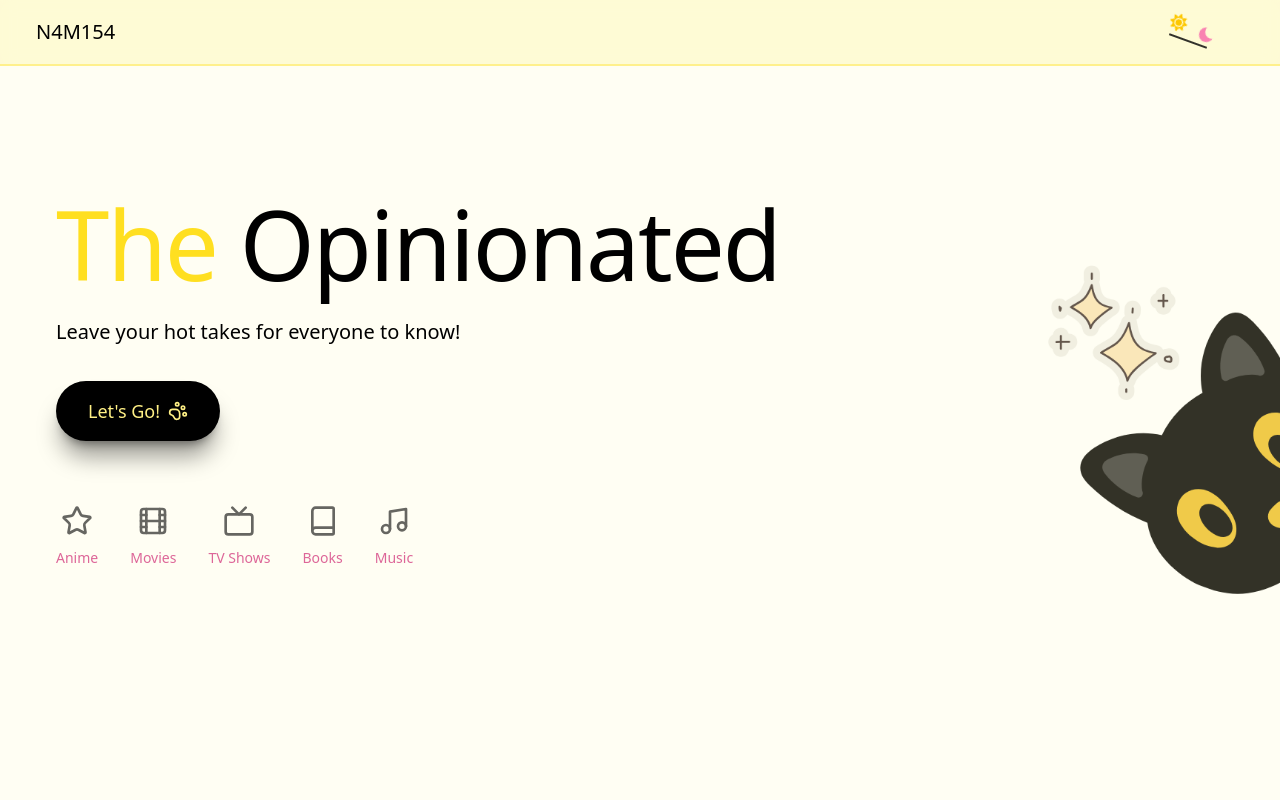
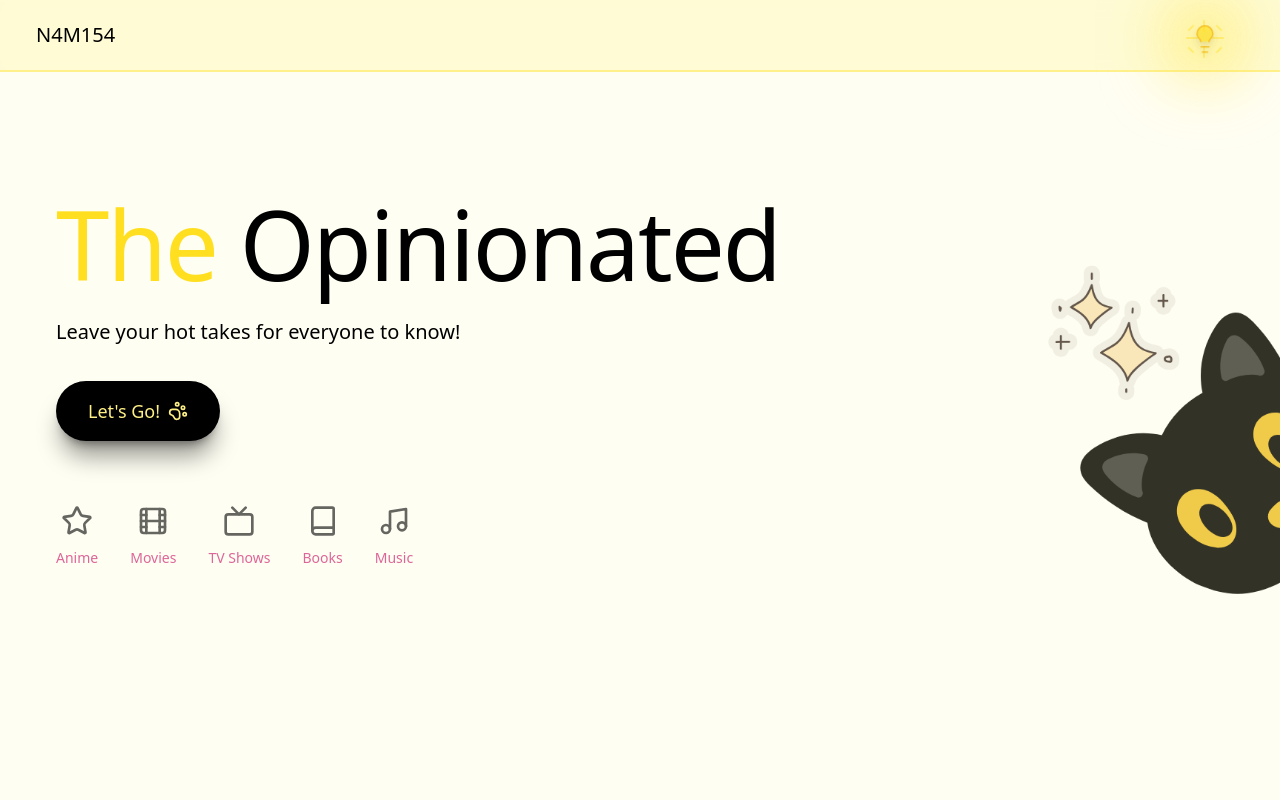
Before and after one commit to N4M154/The-Opinionated, a React (Vite) app in the folder reviewsystem/: page / in a window 1280 px wide. Shown: the top 800 px of the page. Built offline with nearby package versions, Linux system fonts and the light colour scheme.

Commit message:
new themetoggle

```diff
--- a/reviewsystem/src/components/ThemeToggle.jsx
+++ b/reviewsystem/src/components/ThemeToggle.jsx
@@ -1,6 +1,5 @@
 import { useEffect, useState } from "react";
-import { FaSun } from "react-icons/fa";
-import { IoMdMoon } from "react-icons/io";
+import { Lightbulb } from "lucide-react";
 
 const ThemeToggle = () => {
   const [theme, setTheme] = useState("light");
@@ -36,46 +35,108 @@ const ThemeToggle = () => {
   };
 
   return (
-    <div className="flex flex-col items-center">
-      {/* Seesaw Container */}
+    <div className="flex flex-col items-center -mb-2">
+      {/* Lightbulb Container */}
       <div
         onClick={toggleTheme}
-        className="relative w-20 h-8 cursor-pointer group"
+        className="relative cursor-pointer group p-2 mr-4"
       >
-        {/* Seesaw Bar */}
+        {/* Glow Effect for Light Theme */}
         <div
-          className={`absolute top-6 left-1 w-10 h-0.5 bg-black/80 dark:bg-white/80 transition-all duration-500 ease-in-out transform-gpu origin-center ${
-            theme === "light" ? "rotate-20" : "-rotate-20"
-          } ${isAnimating ? "duration-700" : ""}`}
-        >
-          {/* Sun Icon Left */}
-          <div
-            className={`absolute -top-7 -left-1 transition-all duration-500 ${
+          className={`absolute inset-0 rounded-full transition-all duration-500 ease-in-out ${
+            theme === "light"
+              ? "bg-yellow-300/60 blur-xl scale-150 opacity-100"
+              : "bg-transparent scale-100 opacity-0"
+          }`}
+        />
+
+        {/* Secondary Glow */}
+        <div
+          className={`absolute inset-0 rounded-full transition-all duration-700 ease-in-out ${
+            theme === "light"
+              ? "bg-yellow-200/30 blur-lg scale-125 opacity-100"
+              : "bg-transparent scale-100 opacity-0"
+          }`}
+        />
+
+        {/* Lightbulb Icon */}
+        <div className="relative z-10 ">
+          <Lightbulb
+            size={30}
+            className={`transition-all duration-500 ease-in-out transform-gpu ${
               theme === "light"
-                ? "transform translate-y-2 opacity-100"
-                : "transform translate-y-2 opacity-60"
+                ? "text-yellow-500 fill-yellow-300/80 scale-105 drop-shadow-lg"
+                : "text-gray-400 dark:text-pink-300/50 fill-transparent scale-100"
+            } ${
+              isAnimating
+                ? "animate-pulse"
+                : theme === "light"
+                  ? "animate-pulse"
+                  : ""
             }`}
-          >
-            <FaSun
-              size={18}
-              className={`text-yellow-400 ${theme === "light" ? "animate-bounce" : ""}`}
+            strokeWidth={theme === "light" ? 1 : 2}
+          />
+        </div>
+
+        {/* Light Rays */}
+        {theme === "light" && (
+          <div className="absolute inset-0 z-0">
+            {/* Ray 1 */}
+            <div
+              className={`absolute top-1 left-1/2 w-0.5 h-3 bg-yellow-300/50 rounded-full transform -translate-x-0.5 transition-all duration-500 ${
+                theme === "light" ? "opacity-100 animate-pulse" : "opacity-0"
+              }`}
+            />
+            {/* Ray 2 */}
+            <div
+              className={`absolute bottom-1 left-1/2 w-0.5 h-3 bg-yellow-300/50 rounded-full transform -translate-x-0.5 transition-all duration-500 ${
+                theme === "light" ? "opacity-100 animate-pulse" : "opacity-0"
+              }`}
+            />
+            {/* Ray 3 */}
+            <div
+              className={`absolute top-1/2 left-1 w-3 h-0.5 bg-yellow-300/50 rounded-full transform -translate-y-0.5 transition-all duration-500 ${
+                theme === "light" ? "opacity-100 animate-pulse" : "opacity-0"
+              }`}
+            />
+            {/* Ray 4 */}
+            <div
+              className={`absolute top-1/2 right-1 w-3 h-0.5 bg-yellow-300/50 rounded-full transform -translate-y-0.5 transition-all duration-500 ${
+                theme === "light" ? "opacity-100 animate-pulse" : "opacity-0"
+              }`}
+            />
+            {/* Diagonal Rays */}
+            <div
+              className={`absolute top-2 left-2 w-0.5 h-2 bg-yellow-300/50 rounded-full transform rotate-45 transition-all duration-500 ${
+                theme === "light" ? "opacity-100 animate-pulse" : "opacity-0"
+              }`}
+            />
+            <div
+              className={`absolute top-2 right-2 w-0.5 h-2 bg-yellow-300/50 rounded-full transform -rotate-45 transition-all duration-500 ${
+                theme === "light" ? "opacity-100 animate-pulse" : "opacity-0"
+              }`}
+            />
+            <div
+              className={`absolute bottom-2 left-2 w-0.5 h-2 bg-yellow-300/50 rounded-full transform -rotate-45 transition-all duration-500 ${
+                theme === "light" ? "opacity-100 animate-pulse" : "opacity-0"
+              }`}
+            />
+            <div
+              className={`absolute bottom-2 right-2 w-0.5 h-2 bg-yellow-300/50 rounded-full transform rotate-45 transition-all duration-500 ${
+                theme === "light" ? "opacity-100 animate-pulse" : "opacity-0"
+              }`}
             />
           </div>
+        )}
 
-          {/* Moon Icon Right */}
-          <div
-            className={`absolute -top-7 -right-1 transition-all duration-500 ${
-              theme === "dark"
-                ? "transform translate-y-2 opacity-100"
-                : "transform translate-y-2 opacity-60"
-            }`}
-          >
-            <IoMdMoon
-              size={18}
-              className={`text-pink-500 ${theme === "dark" ? "animate-bounce" : ""}`}
-            />
-          </div>
-        </div>
+        {/* Hover Effect */}
+        <div
+          className={`absolute inset-0 rounded-full transition-all duration-300 opacity-0 group-hover:opacity-100 ${
+            theme === "light"
+              ? "bg-yellow-200/60 scale-125"
+              : "bg-gray-200/10 dark:bg-pink-300/20 scale-110"
+          }`}
+        />
       </div>
     </div>
   );
--- a/reviewsystem/src/pages/Landing.jsx
+++ b/reviewsystem/src/pages/Landing.jsx
@@ -121,7 +121,7 @@ export function Landing() {
               <h3 className="text-black dark:text-white font-thin">Music</h3>
             </div>
             <div className=" p-6 hover:scale-120 transition-all duration-200 cursor-pointer form-slide-in">
-              <Zap className="w-12 h-12 text-yellow-200 mx-auto mb-3 icon-glow" />
+              <Star className="w-12 h-12 text-yellow-200 mx-auto mb-3 icon-glow" />
               <h3 className="text-black dark:text-white font-thin">Anime</h3>
             </div>
           </div>
```
